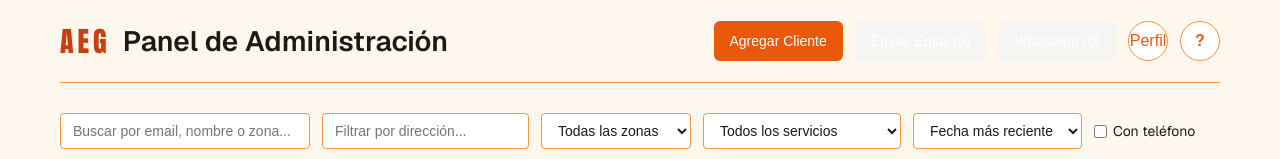
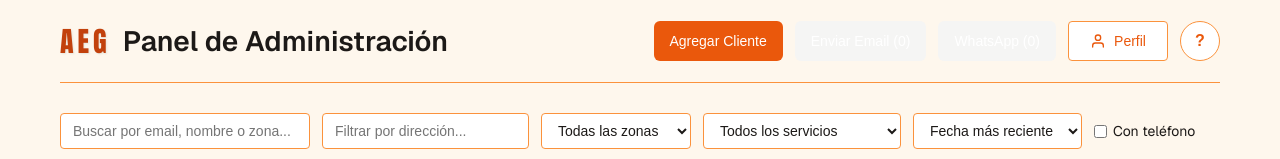
Before and after one commit to cero-vivo/AEG-hornos-service, a Next.js app: page /admin in a window 1280 px wide. Shown: the top 159 px of the page. Built offline with nearby package versions, Linux system fonts and the light colour scheme; no server answers; the database is empty.

Commit message:
feat: update profile button styling and add icon for improved user experience

```diff
--- a/src/app/admin/admin.module.css
+++ b/src/app/admin/admin.module.css
@@ -339,13 +339,14 @@
   background: var(--surface);
   color: var(--accent);
   border: 1px solid var(--accent-light);
-  width: 40px;
-  height: 40px;
-  border-radius: 50%;
+  padding: 8px 16px;
+  border-radius: 4px;
   display: flex;
   align-items: center;
   justify-content: center;
-  font-size: 16px;
+  font-size: 14px;
+  gap: 8px;
+  min-width: 100px;
 }
 
 .profileButton:hover:not(:disabled) {
--- a/src/app/admin/page.tsx
+++ b/src/app/admin/page.tsx
@@ -198,6 +198,10 @@
                         onClick={() => window.location.href = '/admin/profile'}
                         title="Configurar información del perfil"
                     >
+                        <svg width="16" height="16" viewBox="0 0 24 24" fill="none" stroke="currentColor" strokeWidth="2" strokeLinecap="round" strokeLinejoin="round">
+                            <path d="M20 21v-2a4 4 0 0 0-4-4H8a4 4 0 0 0-4 4v2"></path>
+                            <circle cx="12" cy="7" r="4"></circle>
+                        </svg>
                         Perfil
                     </button>
                     <button
```
